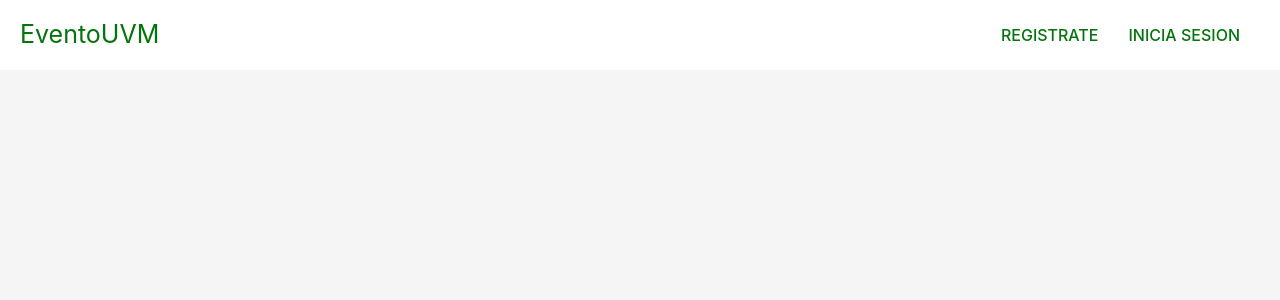
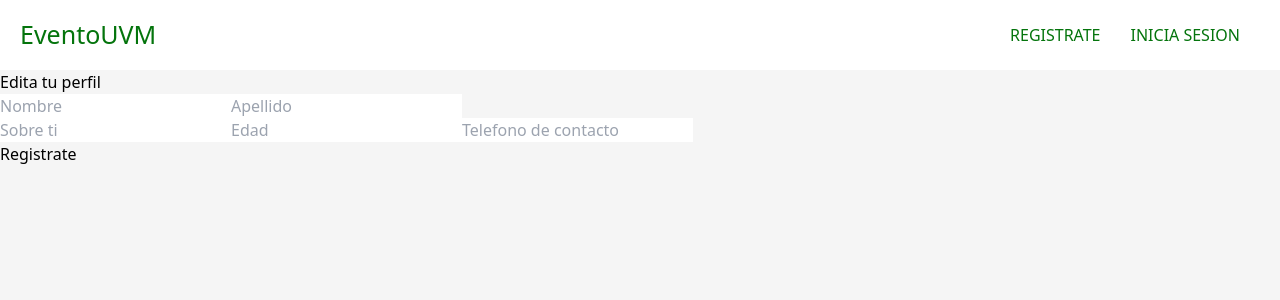
Before and after one commit to Avendaosander/FrontEnd-Eventos-UVM, a React (Vite) app: page /form/1 in a window 1280 px wide. Shown: the top 300 px of the page. Built offline with nearby package versions, Linux system fonts and the light colour scheme.

Commit message:
cambios para actualizar, en un momento subo el repo sin conflictos y actualizado

```diff
--- a/src/App.jsx
+++ b/src/App.jsx
@@ -21,7 +21,7 @@ function App() {
         <Route path='/login' element={<Login/>}/>
         <Route path='/reg' element={<Singup/>}/>
         <Route path='/profile/:id' element={<Profile/>}/>
-        <Route path='/form' element={<Userform/>}/>
+        <Route path='/form/:id' element={<Userform/>}/>
       </Routes>
     </div>
   )
--- a/src/components/Login/Login.jsx
+++ b/src/components/Login/Login.jsx
@@ -18,10 +18,10 @@ const Login = () => {
 		try {
 			const url = "http://localhost:3000/login";
 			const { data: res } = await axios.post(url, data);
-			const id=res.user._id
+			const id=res.user.id
 			console.log(id)
-			localStorage.setItem("token", res.data);
-			navigate('/profile/'+id);
+			localStorage.setItem("token", res.token);
+			navigate('/profile/'+id)
 		} catch (error) {
 			if (
 				error.response &&
@@ -62,7 +62,7 @@ const Login = () => {
 							className={styles.input}
 						/>
 						{error && <div className={styles.error_msg}>{error}</div>}
-						<button type="submit" className={styles.green_btn}>
+						<button type="submit" className='bg-green-700 w-40 h-12 rounded-full text-white font-semibold m-4 ...'>
 							Entrar
 						</button>
 					</form>
--- a/src/components/NavLog/NavLog.jsx
+++ b/src/components/NavLog/NavLog.jsx
@@ -1,10 +1,12 @@
 import { Link } from "react-router-dom";
 import styles from "./styles.module.css";
+import { useNavigate } from "react-router-dom";
 
 const Main = () => {
+	const navigate=useNavigate()
 	const handleLogout = () => {
 		localStorage.removeItem("token");
-		window.location.reload();
+		navigate('/login')
 	};
 	const token = localStorage.getItem("token");
 	return (
--- a/src/components/Profile/Profile.jsx
+++ b/src/components/Profile/Profile.jsx
@@ -2,40 +2,55 @@ import { useParams } from "react-router"
 import img from "../../assets/uvm.png"
 import axios from "axios"
 import { useEffect } from "react"
+import { useNavigate } from "react-router-dom";
 
 
 export default function Profile(){
+    const navigate=useNavigate()
     let params=useParams()
     console.log(params.id)
     const id=params.id
     console.log(id)
     const info=async()=>{
-        const info= await axios('http://localhost:3000/profile/' + id)
+        const info= await axios('http://localhost:3000/app/profile/' + id)
         console.log(info)
     }
-
+    useEffect(() => {
+        const autenticarUsuario = async () => {
+            const token = localStorage.getItem("token");
+            console.log(token)
+            if(!token){
+                navigate("/login");
+                return;
+            }
+        }
+        autenticarUsuario()
+    },[])
     info()
+    const edit=()=>{
+        navigate('/form/'+id)
+    }
     return(
         <div>
-            <div class="flex justify-center ...">
-                <div class="m-8 ...">
+            <div className="flex justify-center ...">
+                <div className="m-8 ...">
                     <img src={img} alt=""  class="w-40"/>
                 </div>
-                <div class="m-8 ...">
-                    <h1 class="m-2 font-semibold ...">Nombre:</h1>
-                    <h1 class="m-2 font-semibold ...">Email:</h1>
-                    <h1 class="m-2 font-semibold ...">Cedula:</h1>
-                    <h1 class="m-2 font-semibold ...">Telefono:</h1>
+                <div className="m-8 ...">
+                    <h1 className="m-2 font-semibold ...">Nombre:</h1>
+                    <h1 className="m-2 font-semibold ...">Email:</h1>
+                    <h1 className="m-2 font-semibold ...">Cedula:</h1>
+                    <h1 className="m-2 font-semibold ...">Telefono:</h1>
                 </div>
-                <div class="m-8 ...">
-                    <h1 class="m-2 font-semibold ...">Alberto</h1>
-                    <h1 class="m-2 font-semibold ...">albertoelbroder@gmail.com</h1>
-                    <h1 class="m-2 font-semibold ...">28765980</h1>
-                    <h1 class="m-2 font-semibold ...">0426778324</h1>
+                <div className="m-8 ...">
+                    <h1 className="m-2 font-semibold ...">Alberto</h1>
+                    <h1 className="m-2 font-semibold ...">albertoelbroder@gmail.com</h1>
+                    <h1 className="m-2 font-semibold ...">28765980</h1>
+                    <h1 className="m-2 font-semibold ...">0426778324</h1>
                 </div>
             </div>
             <div className="boton" class="flex justify-center ...">
-                <button class="bg-green-700 w-20 h-10 rounded-full text-white font-semibold ...">Editar</button>
+                <button class="bg-green-700 w-20 h-10 rounded-full text-white font-semibold ..." onClick={edit}>Editar</button>
             </div>
         </div>
     )
--- a/src/components/Register/Register.jsx
+++ b/src/components/Register/Register.jsx
@@ -24,7 +24,11 @@ const Signup = () => {
 		try {
 			const url = "http://localhost:3000/register";
 			const { data: res } = await axios.post(url, data);
-			navigate("/login");
+			const id=res.user.id
+			console.log(id)
+			localStorage.setItem("token", res.token);
+			navigate('/form/'+id)
+			localStorage.setItem("token", res.token);
 		} catch (error) {
 			if (
 				error.response &&
@@ -74,7 +78,7 @@ const Signup = () => {
 							className={styles.input}
 						/>
 						{error && <div className={styles.error_msg}>{error}</div>}
-						<button type="submit" className={styles.green_btn}>
+						<button type="submit" className='bg-green-700 w-40 h-12 rounded-full text-white font-semibold m-4 ...'>
 							Registrate
 						</button>
 					</form>
--- a/src/components/Userform/Userform.jsx
+++ b/src/components/Userform/Userform.jsx
@@ -1,53 +1,94 @@
+import { useState } from "react";
+import { useParams } from "react-router"
+import axios from "axios";
+import { useNavigate } from "react-router";
+
 export default function Userform(){
+    let params=useParams()
+    const navigate=useNavigate()
+    const id=params.id
+    const [data, setData] = useState({
+		nombre: "",
+		apellido: "",
+		biografia: "",
+		edad:"",
+        telefono:"",
+	});
+    const handleChange = ({ currentTarget: input }) => {
+		setData({ ...data, [input.name]: input.value });
+		console.log(data)
+	};
+    const handleSubmit = async (e) => {
+		e.preventDefault();
+		try {
+			const url = "http://localhost:3000/app/update-profile/" + id;
+			const { data: res } = await axios.post(url, data);
+            console.log(res)
+            navigate('/profile/'+id)
+		} catch (error) {
+			if (
+				error.response &&
+				error.response.status >= 400 &&
+				error.response.status <= 500
+			) {
+				setError(error.response.data.messageError);
+			}
+		}
+	};
     return(
-        <div className="pro">
-<div className="created" class="flex justify-center ...">
-            <form className="form">
-                <h1>Crea tu Actividad</h1>
-                <div>
-                    <br />
-                    <label>Nombre:</label>
-                    <br />
-                    <input
-                    type="text"
-                    className="field"
-                    name="name" />
+        <div className="flex justify-center m-10 ...">
+            <form className="flex flex-col gap-6 bg-slate-200 p-2 ..." onSubmit={handleSubmit}>
+                <h1>Edita tu perfil</h1>
+                <div className="m-8 ...">
+                <input
+						type="text"
+						placeholder="Nombre"
+						name="nombre"
+						onChange={handleChange}
+						value={data.nombre}
+					    required
+					/>
+                <input
+					type="text"
+					placeholder="Apellido"
+					name="apellido"
+					onChange={handleChange}
+					value={data.apellido}
+				    required
+				/>
                 </div>
-                <div>
-                    <br />
-                    <label>Difficult:</label>
-                    <br />
-                    <input
-                    type="text"
-                    className="field"
-                    name="difficult"/>
-                    <br />
-                    <br />
-                    <label>Duration:</label>
-                    <br />
-                    <input
-                    type="text"
-                    className="field"
-                    name="duration"/>
-                </div>
+                <input
+					type="text"
+					placeholder="Sobre ti"
+					name="biografia"
+					onChange={handleChange}
+					value={data.biografia}
+				    required
+                    className="m-8 ..."
+				/>
+                <input
+					type="number"
+					placeholder="Edad"
+					name="edad"
+					onChange={handleChange}
+					value={data.edad}
+				    required
+                    className="m-8 ..."
+				/>
+                <input
+					type="text"
+					placeholder="Telefono de contacto"
+					name="telefono"
+					onChange={handleChange}
+					value={data.telefono}
+				    required
+                    className="m-8 ..."
+				/>
                 <br />
-                <br />
-                <div className="select">
-                    <label> Paises:</label>
-                    <br />
-                    <br />
-                        {/* <select onChange={(e)=>handleSelect(e)}>
-                            {count.map((nam)=>(
-                                <option value={nam.name}>{nam.name}</option>
-                            ))}
-                        </select> */}
-                </div>
-                <br />
-                <div className="crear">
-                    <button type="submit" className="center">Crear</button>
-                </div>
+                <button type="submit" className="m-8 ...">
+					Registrate
+				</button>
             </form>
-        </div>
         </div>
     )
 }
--- a/src/main.jsx
+++ b/src/main.jsx
@@ -1,14 +1,11 @@
 import React from 'react'
 import ReactDOM from 'react-dom/client'
 import { BrowserRouter } from 'react-router-dom'
-import { ChakraProvider } from '@chakra-ui/react'
 import App from './App'
 import './index.css'
 
 ReactDOM.createRoot(document.getElementById('root')).render(
-  <ChakraProvider>
     <BrowserRouter>
       <App />
     </BrowserRouter>
-  </ChakraProvider>
 )
```
